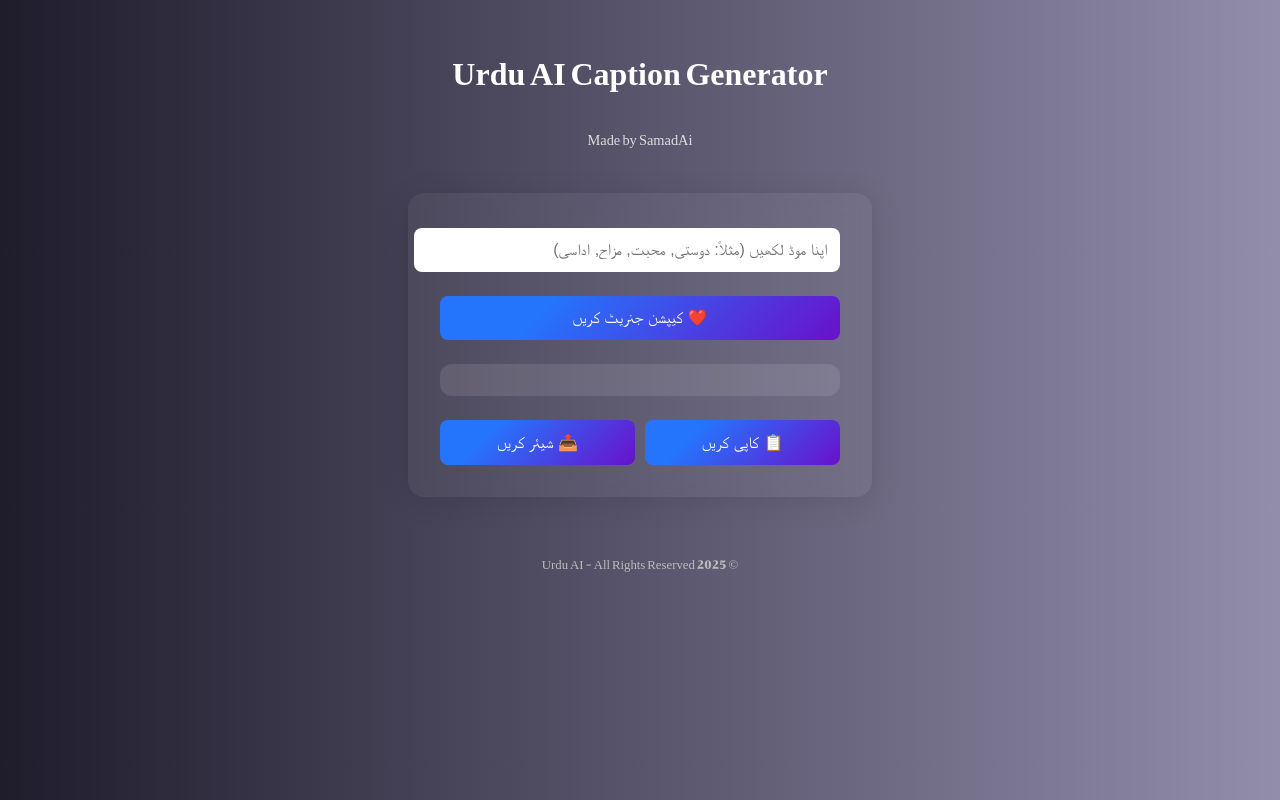
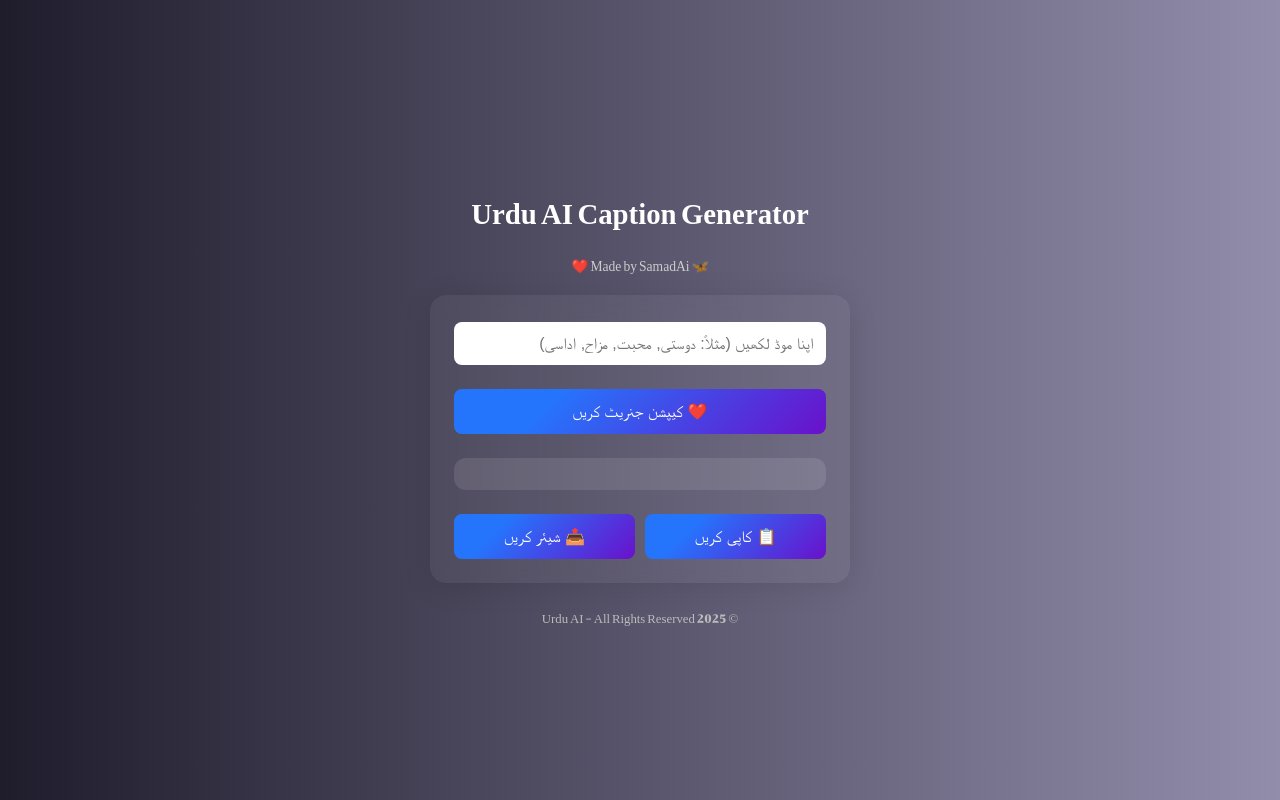
Before and after one commit to samadkorai786/Urdu_Ai, a plain HTML site: page index.html in a window 1280 px wide. Drawn offline with Linux system fonts and the light colour scheme.

Commit message:
Update index.html

```diff
--- a/index.html
+++ b/index.html
@@ -5,42 +5,47 @@
   <meta name="viewport" content="width=device-width, initial-scale=1.0">
   <title>Urdu AI Caption Generator</title>
   <style>
+    * {
+      box-sizing: border-box;
+      margin: 0;
+      padding: 0;
+    }
+
     body {
       font-family: 'Noto Nastaliq Urdu', serif;
       background: linear-gradient(to right, #1f1c2c, #928dab);
       color: white;
-      margin: 0;
-      padding: 0;
       display: flex;
       flex-direction: column;
       align-items: center;
+      justify-content: center;
       min-height: 100vh;
+      padding: 1rem;
     }
 
     header {
       text-align: center;
-      padding: 1.5rem;
+      padding: 1rem;
     }
 
     header h1 {
-      margin: 0;
-      font-size: 2rem;
+      margin-bottom: 0.2rem;
+      font-size: 1.8rem;
     }
 
     header p {
-      font-size: 0.9rem;
-      color: #ddd;
+      font-size: 0.85rem;
+      color: #ccc;
     }
 
     .container {
+      width: 100%;
+      max-width: 420px;
       background: rgba(255, 255, 255, 0.05);
       backdrop-filter: blur(10px);
-      padding: 2rem;
+      padding: 1.5rem;
       border-radius: 16px;
       box-shadow: 0 4px 30px rgba(0, 0, 0, 0.1);
-      max-width: 90%;
-      width: 400px;
-      margin-bottom: 2rem;
     }
 
     input[type="text"] {
@@ -71,32 +76,51 @@
 
     .output {
       margin-top: 1.5rem;
-      font-size: 1.2rem;
+      font-size: 1.1rem;
       background-color: rgba(255, 255, 255, 0.1);
       padding: 1rem;
       border-radius: 12px;
       position: relative;
+      text-align: center;
     }
 
     .btn-group {
       display: flex;
       justify-content: space-between;
+      flex-wrap: wrap;
       gap: 10px;
       margin-top: 1rem;
     }
 
+    .btn-group button {
+      flex: 1 1 48%;
+    }
+
     footer {
-      padding: 1rem;
+      padding: 1rem 0;
       text-align: center;
       font-size: 0.8rem;
       color: #bbb;
+      width: 100%;
+    }
+
+    @media (max-width: 480px) {
+      header h1 {
+        font-size: 1.5rem;
+      }
+      .output {
+        font-size: 1rem;
+      }
+      input[type="text"], button {
+        font-size: 0.95rem;
+      }
     }
   </style>
 </head>
 <body>
   <header>
     <h1>Urdu AI Caption Generator</h1>
-    <p>Made by SamadAi</p>
+    <p> 🦋 Made by SamadAi ❤️ </p>
   </header>
 
   <div class="container">
```
